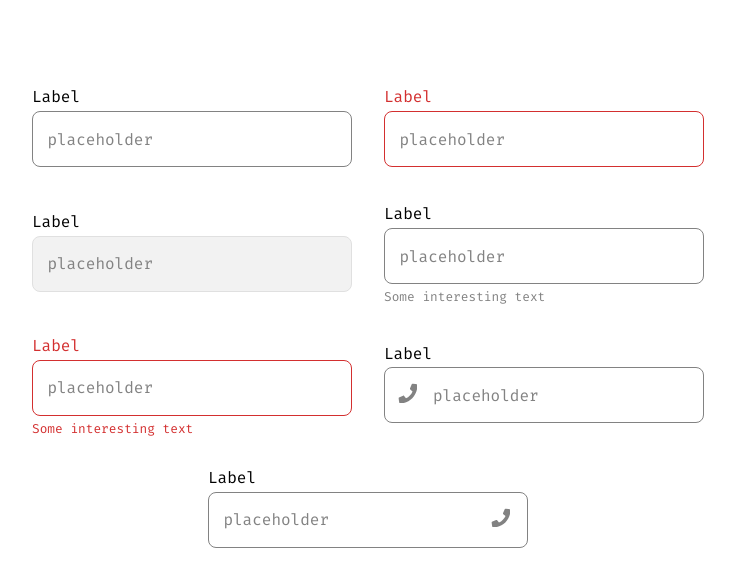
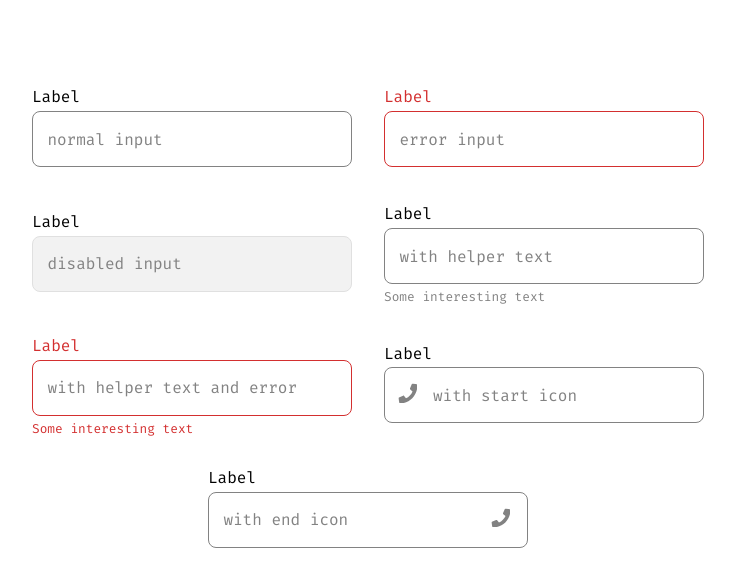
Before and after one commit to yousoumar/input, a React (Create React App) app: page / in a window 1280 px wide. Shown: the top 586 px of the page, without its empty margins (272-1007 px from the left). Built offline with nearby package versions, Linux system fonts and the light colour scheme.

Commit message:
optimization and code review

```diff
--- a/src/components/App/App.js
+++ b/src/components/App/App.js
@@ -4,13 +4,13 @@ import phoneIcon from '../../assets/phone.svg'
 function App() {
   return (
     <div  id="app">
-      <Input />
-      <Input error/>
-      <Input disabled/>
-      <Input helperText="Some interesting text"/>
-      <Input helperText="Some interesting text" error />
-      <Input startIcon = {phoneIcon}/>
-      <Input endIcon = {phoneIcon}/>
+      <Input placeholder ="normal input" />
+      <Input error placeholder ="error input"/>
+      <Input disabled placeholder ="disabled input"/>
+      <Input helperText="Some interesting text" placeholder ="with helper text"/>
+      <Input helperText="Some interesting text" placeholder ="with helper text and error" error />
+      <Input startIcon = {phoneIcon} placeholder ="with start icon"/>
+      <Input endIcon = {phoneIcon} placeholder = "with end icon"/>
   </div >
   );
 }
```
Also changed, not shown: code.png, secreenshot.png.
